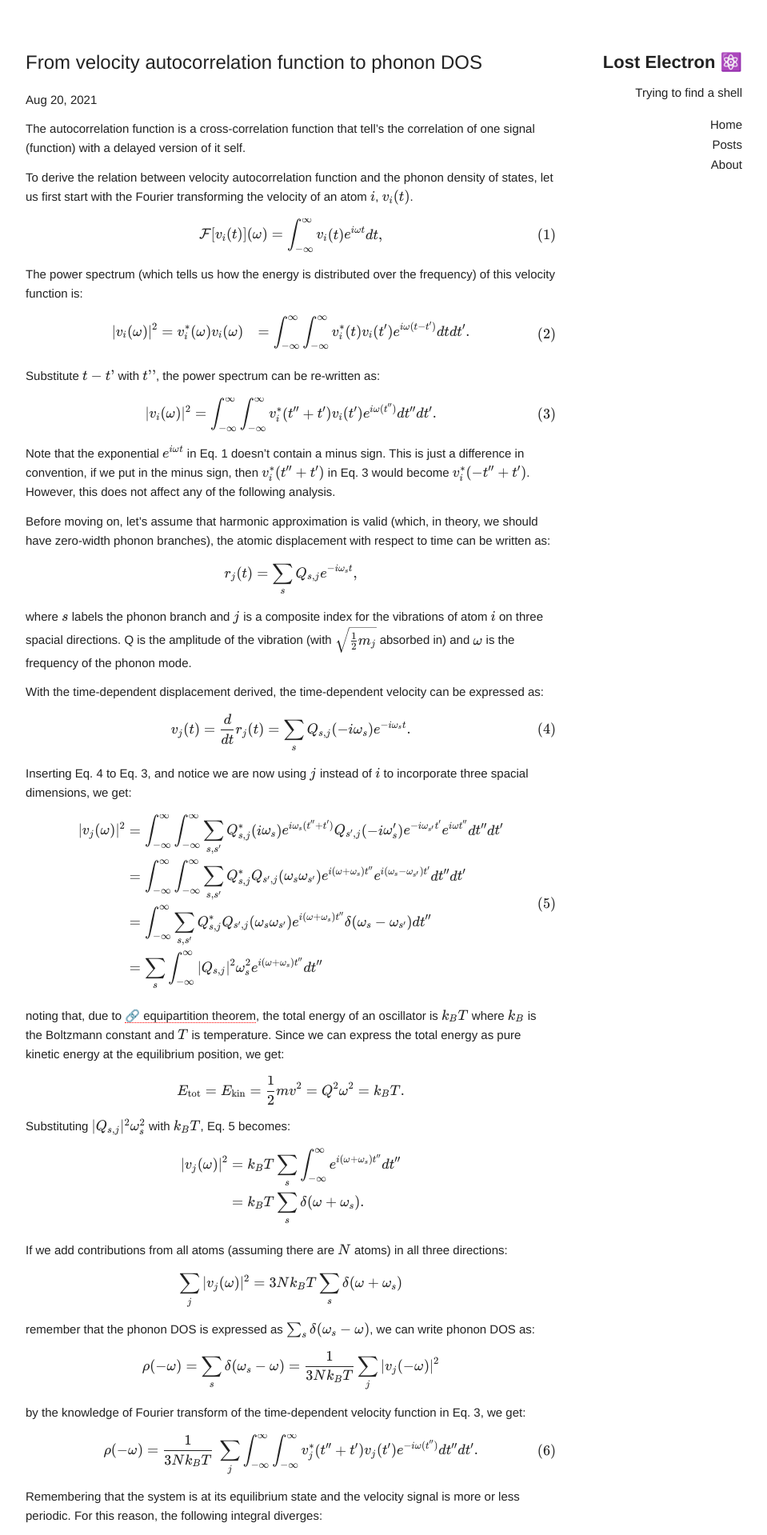
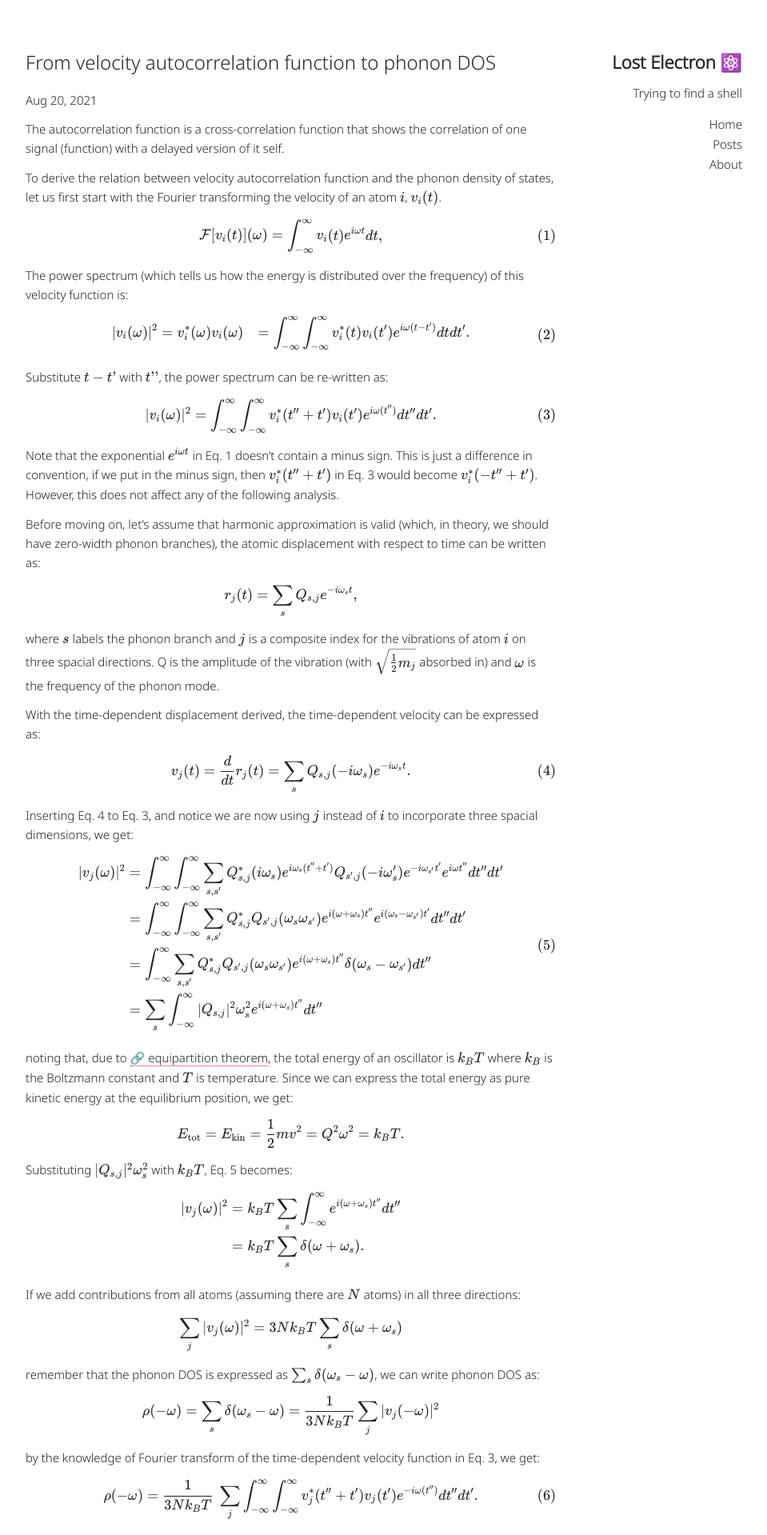
Before and after one commit to Chengcheng-Xiao/Chengcheng-Xiao.github.io, a Jekyll site: the page built from _posts/2021-08-20-Correlation_to_phonon_DOS.md, in a window 1280 px wide. Shown: the top 1919 px of the page at 80% size, without its empty margins (160-1119 px from the left). Built offline with Jekyll 4.4.1, drawn with Linux system fonts in a browser that asks for light colours; nearby versions of some CDN libraries; comment, search, counter and statistics services are not loaded.

Commit message:
update font.

```diff
--- a/_includes/head.html
+++ b/_includes/head.html
@@ -39,6 +39,8 @@
   <meta name="theme-color" content="#ffffff" media="(prefers-color-scheme: light)">
   <meta name="theme-color" content="#191919" media="(prefers-color-scheme: dark)">
 
+  <link href="https://fonts.googleapis.com/css?family=Noto+Sans:wght@300&display=fallback" rel="stylesheet">
+
   <!--KaTeX-->
   <link rel="stylesheet" href="https://cdn.jsdelivr.net/npm/katex@0.13.13/dist/katex.min.css" integrity="sha384-RZU/ijkSsFbcmivfdRBQDtwuwVqK7GMOw6IMvKyeWL2K5UAlyp6WonmB8m7Jd0Hn" crossorigin="anonymous">
   <script defer src="https://cdn.jsdelivr.net/npm/katex@0.13.13/dist/katex.min.js" integrity="sha384-pK1WpvzWVBQiP0/GjnvRxV4mOb0oxFuyRxJlk6vVw146n3egcN5C925NCP7a7BY8" crossorigin="anonymous"></script>
--- a/_posts/2021-08-20-Correlation_to_phonon_DOS.md
+++ b/_posts/2021-08-20-Correlation_to_phonon_DOS.md
@@ -6,7 +6,7 @@ categories: Post
 description: Derivation of how to calculate phonon DOS from autocorrelation functions.
 ---
 
-The autocorrelation function is a cross-correlation function that tell's the correlation of one signal (function) with a delayed version of it self.
+The autocorrelation function is a cross-correlation function that shows the correlation of one signal (function) with a delayed version of it self.
 
 To derive the relation between velocity autocorrelation function and the phonon density of states, let us first start with the Fourier transforming the velocity of an atom $i$, $v_i(t)$.
 
--- a/_sass/_base.scss
+++ b/_sass/_base.scss
@@ -140,7 +140,8 @@ body {
   font-weight: 400;
   /* font-family: Helvetica, Tahoma, Arial, STXihei, "华文细黑", "Microsoft YaHei", "微软雅黑", SimSun, "宋体", Heiti, "黑体", sans-serif; */
   /* font-family: "Raleway", "HelveticaNeue", "Helvetica Neue", Helvetica, Arial, sans-serif; */
-  font-family: -apple-system-font,"Helvetica Neue","PingFang SC","Hiragino Sans GB","Microsoft YaHei",sans-serif;
+  /* font-family: -apple-system-font,"Helvetica Neue","PingFang SC","Hiragino Sans GB","Microsoft YaHei",sans-serif; */
+  font-family: "Noto Sans", -apple-system-font,"Helvetica Neue","PingFang SC","Hiragino Sans GB","Microsoft YaHei",sans-serif;
   color: #222; }
 
 
```
